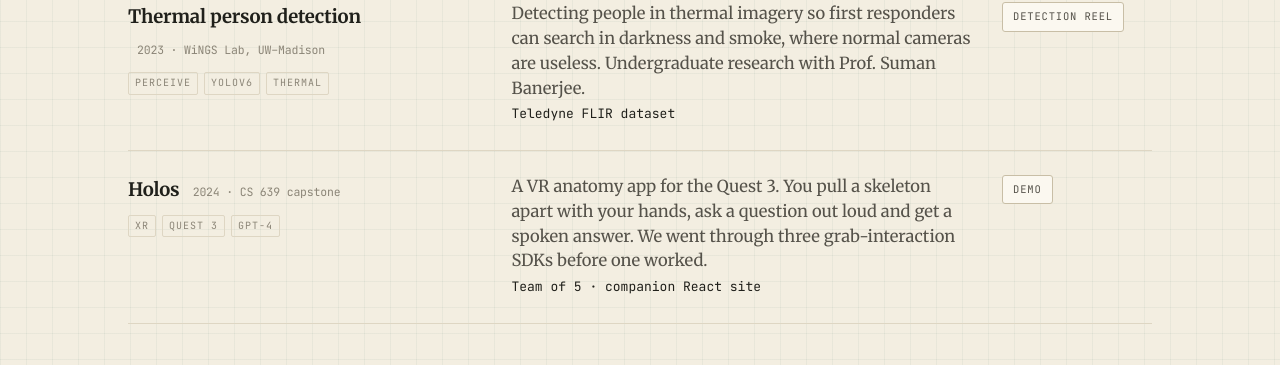
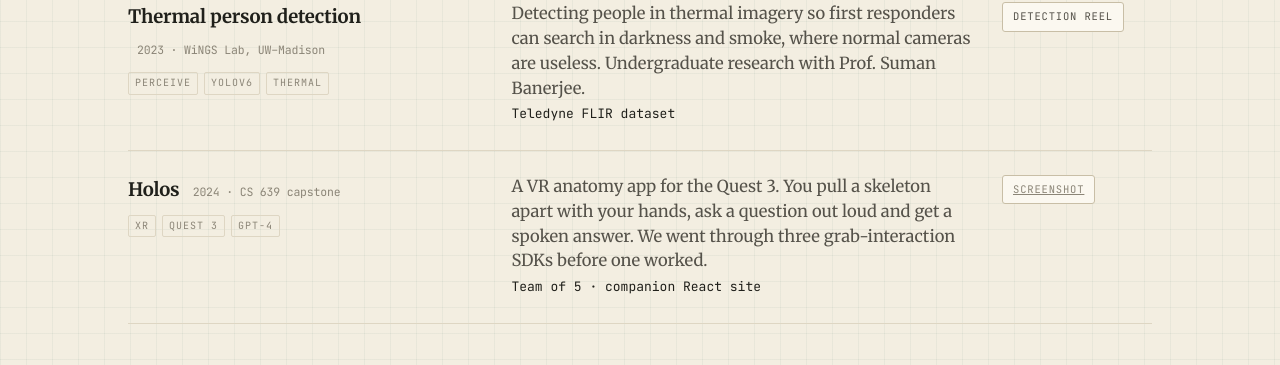
Before and after one commit to Saksham2703/saksham2703.github.io, a Jekyll site: the page built from index.html, in a window 1280 px wide and 900 px high, scrolled down 2631 px. Shown: the part 78-443 px from the top of the window. Built offline with Jekyll 4.4.1, drawn with Linux system fonts in a browser that asks for light colours.

Commit message:
feat: orion clip, levitap gesture reference, holos still, favicon, og image

```diff
--- a/_data/projects.yml
+++ b/_data/projects.yml
@@ -60,6 +60,7 @@
   badge:
     label: Demo video
     kind: video
+    href: /assets/video/orion.mp4
 
 - name: Thermal person detection
   meta: 2023 · WiNGS Lab, UW–Madison
@@ -82,5 +83,5 @@
     grab-interaction SDKs before one worked.
   facts: Team of 5 · companion React site
   badge:
-    label: Demo
-    kind: video
+    label: Screenshot
+    href: /assets/img/holos.jpg
--- a/_includes/head.html
+++ b/_includes/head.html
@@ -9,6 +9,7 @@
 <link rel="preconnect" href="https://fonts.googleapis.com">
 <link rel="preconnect" href="https://fonts.gstatic.com" crossorigin>
 <link rel="stylesheet" href="https://fonts.googleapis.com/css2?family=Merriweather:ital,wght@0,400;0,500;0,700;1,400&family=JetBrains+Mono:wght@400;500;700&display=swap">
+<link rel="icon" type="image/png" href="{{ '/assets/img/favicon.png' | relative_url }}">
 <link rel="stylesheet" href="{{ '/assets/css/site.css' | relative_url }}">
 <script defer src="{{ '/assets/js/pusht.js' | relative_url }}"></script>
 <script type="importmap">{"imports":{"three":"https://cdn.jsdelivr.net/npm/three@0.170.0/build/three.module.min.js"}}</script>
```
Also changed, not shown: assets/img/favicon.png (added), assets/img/holos.jpg (added), assets/img/levitap/click.jpeg (added), assets/img/levitap/default_position.jpeg (added), assets/img/levitap/right-click.jpeg (added), assets/img/levitap/scrolldown.jpeg (added), assets/img/levitap/scrollup.jpeg (added), assets/img/levitap/speech.jpeg (added), assets/img/og.png (added), 1 other file.
